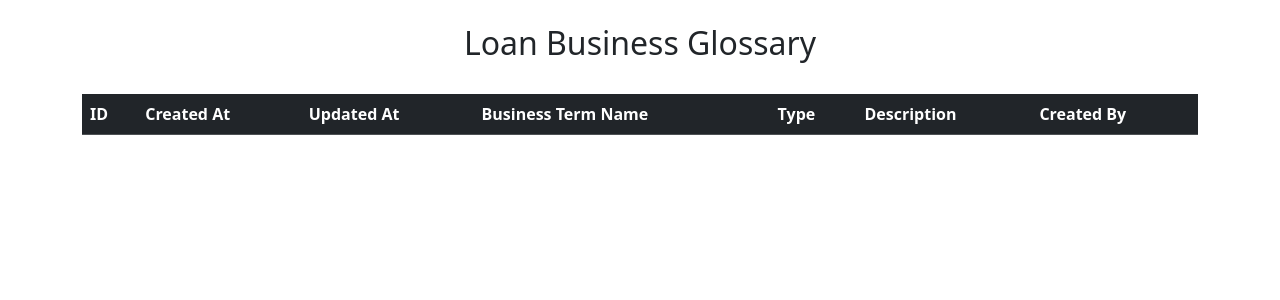
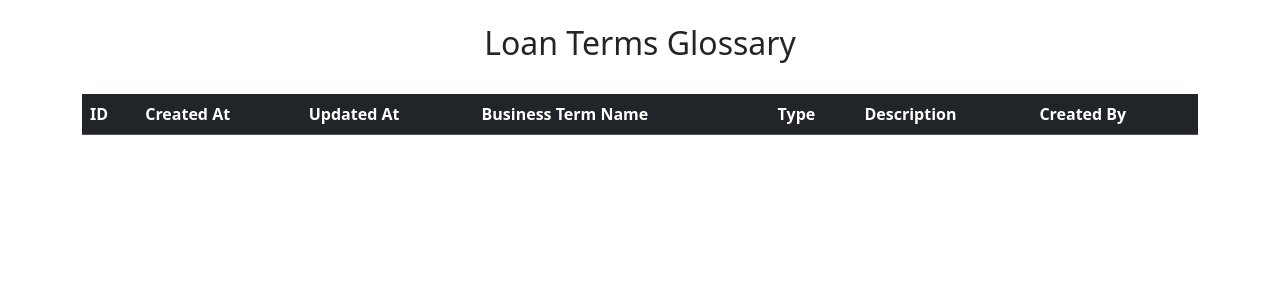
Before and after one commit to Ughanze23/Msc-Cloud-devOps-Project, a Flask app: page /glossary in a window 1280 px wide. Shown: the part 56-356 px from the top of the page. Run offline with Flask 3, Linux system fonts and the light colour scheme; lists and menus that the app fills with data are empty.

Commit message:
change header to loan terms

```diff
--- a/website/templates/glossary.html
+++ b/website/templates/glossary.html
@@ -3,7 +3,7 @@
 {% block content %}
 <div>
     <br>
-    <h2 style="text-align: center">Loan Business Glossary</h2>
+    <h2 style="text-align: center">Loan Terms Glossary</h2>
     <br>
 <table class="table table-striped table-hover">
     <thead class="table-dark">
--- a/website/templates/log-in.html
+++ b/website/templates/log-in.html
@@ -3,7 +3,7 @@
 {%block content %}
 
 <div class="login-container">
-    <h3 style="color: blue">Login</h3>
+    <h3 >Login</h3>
     <form method="POST">
          <!-- Add CSRF Token -->
          <input type="hidden" name="csrf_token" value="{{ csrf_token() }}">
```
